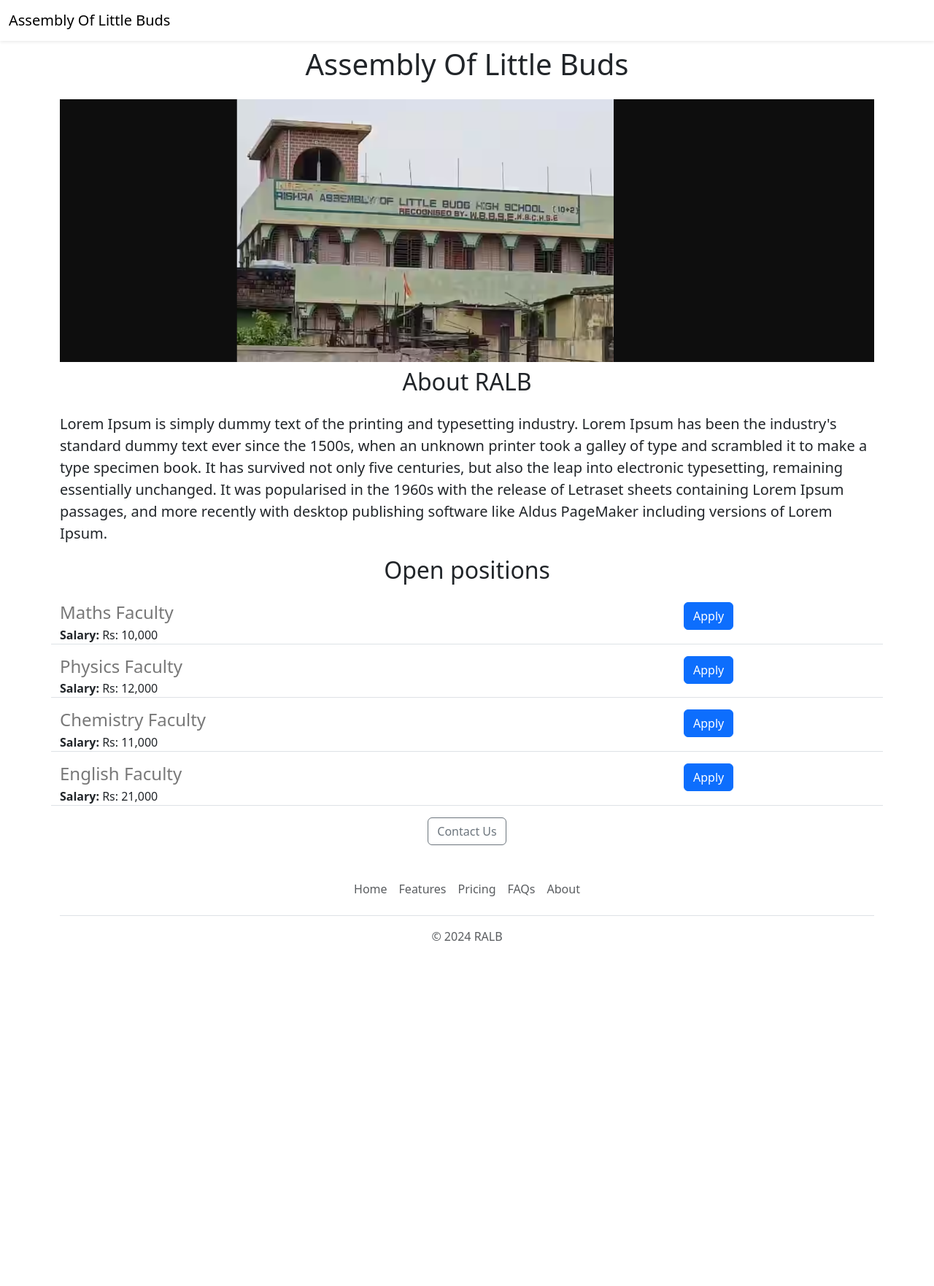
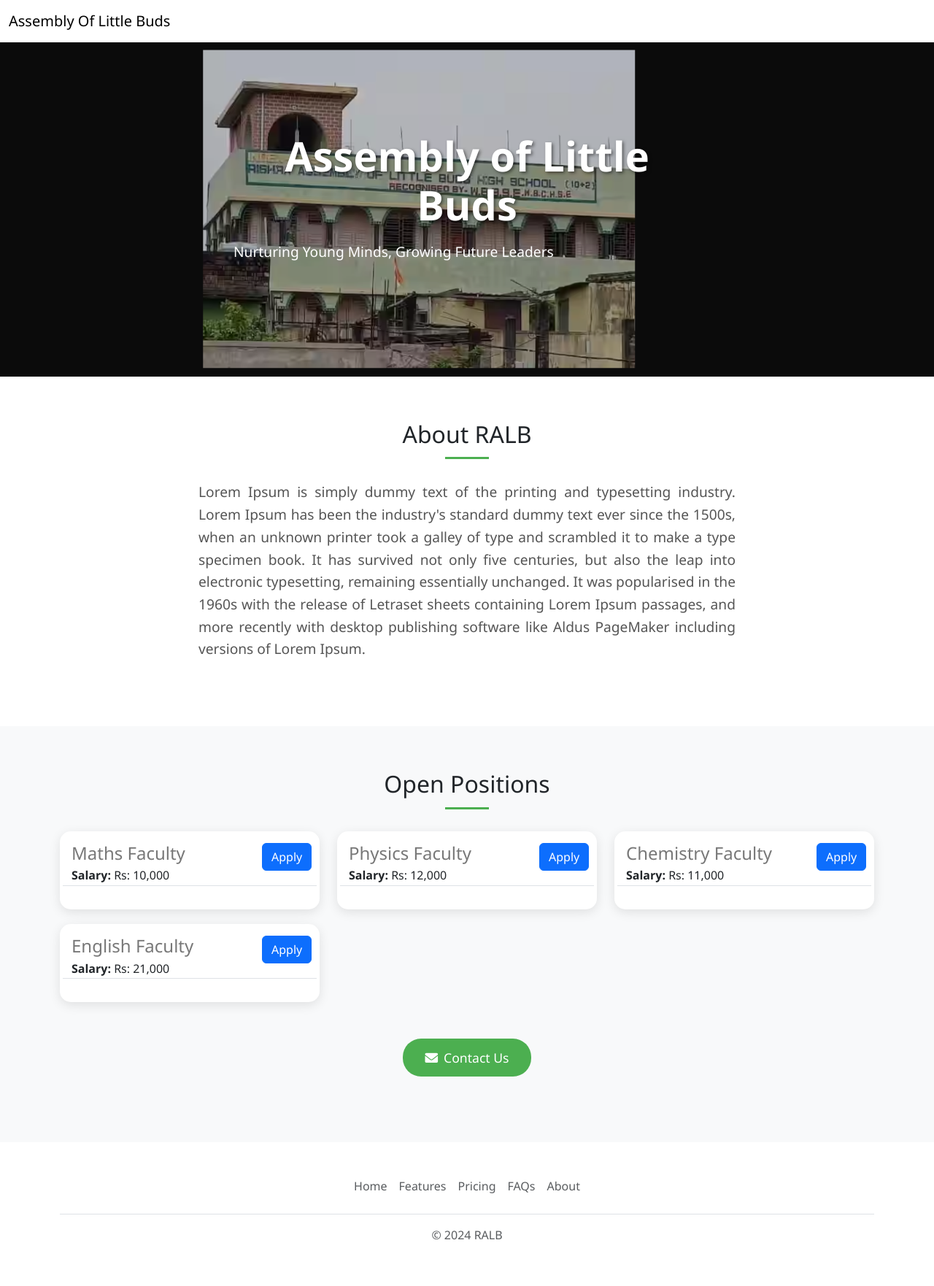
Before and after one commit to Anandsingh00/First-Flask-Project, a Flask app: page / in a window 1280 px wide. Shown: the whole page at 73% size. Before the commit the page ends 1289 px from the top, so only its background shows below. Run offline with Flask 3, Linux system fonts and the light colour scheme.

Commit message:
Commited with some changes

```diff
--- a/templates/home.html
+++ b/templates/home.html
@@ -2,45 +2,177 @@
 <html>
 
 <head>
-    <title>Assembly</title>
+    <title>Assembly of Little Buds</title>
     <meta charset="utf-8">
     <meta name="viewport" content="width=device-width, initial-scale=1">
-    <link href="https://cdn.jsdelivr.net/npm/bootstrap@5.3.3/dist/css/bootstrap.min.css" rel="stylesheet"
-        integrity="sha384-QWTKZyjpPEjISv5WaRU9OFeRpok6YctnYmDr5pNlyT2bRjXh0JMhjY6hW+ALEwIH" crossorigin="anonymous">
+    <link href="https://cdn.jsdelivr.net/npm/bootstrap@5.3.3/dist/css/bootstrap.min.css" rel="stylesheet">
+    <link href="https://cdnjs.cloudflare.com/ajax/libs/font-awesome/6.0.0/css/all.min.css" rel="stylesheet">
     <style>
+        :root {
+            --primary-color: #4CAF50;
+            --secondary-color: #45a049;
+        }
+
+        body {
+            font-family: 'Segoe UI', Tahoma, Geneva, Verdana, sans-serif;
+            line-height: 1.6;
+        }
+
+        .hero-section {
+            position: relative;
+            height: 460px;
+            overflow: hidden;
+            background-color: #f8f9fa;
+        }
+
         #banner {
-            height: 360px;
+            height: 100%;
+            width: 100%;
             object-fit: cover;
-            width: 100%;
+            filter: brightness(0.8);
+        }
+
+        .hero-content {
+            position: absolute;
+            top: 50%;
+            left: 50%;
+            transform: translate(-50%, -50%);
+            text-align: center;
+            color: white;
+            z-index: 2;
+        }
+
+        .hero-title {
+            font-size: 3.5rem;
+            font-weight: bold;
+            text-shadow: 2px 2px 4px rgba(0, 0, 0, 0.5);
+            margin-bottom: 1rem;
+        }
+
+        .section-title {
+            position: relative;
+            padding-bottom: 15px;
+            margin-bottom: 30px;
+        }
+
+        .section-title:after {
+            content: '';
+            position: absolute;
+            bottom: 0;
+            left: 50%;
+            transform: translateX(-50%);
+            width: 60px;
+            height: 3px;
+            background-color: var(--primary-color);
+        }
+
+        .about-section {
+            padding: 60px 0;
+            background-color: #ffffff;
+        }
+
+        .lead {
+            font-size: 1.2rem;
+            color: #555;
+            text-align: justify;
+            margin-bottom: 30px;
+        }
+
+        .jobs-section {
+            padding: 60px 0;
+            background-color: #f8f9fa;
+        }
+
+        .contact-btn {
+            padding: 12px 30px;
+            font-size: 1.1rem;
+            background-color: var(--primary-color);
+            color: white;
+            border: none;
+            border-radius: 25px;
+            transition: all 0.3s ease;
+            margin: 30px 0;
+        }
+
+        .contact-btn:hover {
+            background-color: var(--secondary-color);
+            transform: translateY(-2px);
+            box-shadow: 0 4px 15px rgba(0, 0, 0, 0.1);
+        }
+
+        .card {
+            border: none;
+            border-radius: 15px;
+            box-shadow: 0 4px 15px rgba(0, 0, 0, 0.1);
+            transition: transform 0.3s ease;
+            margin-bottom: 20px;
+        }
+
+        .card:hover {
+            transform: translateY(-5px);
         }
     </style>
 </head>
 
 <body>
     {% include 'nav.html' %}
+
+    <div class="hero-section">
+        <img id="banner" src="/static/banner.jpeg" alt="Assembly of Little Buds">
+        <div class="hero-content">
+            <h1 class="hero-title">Assembly of Little Buds</h1>
+            <p class="lead text-white">Nurturing Young Minds, Growing Future Leaders</p>
+        </div>
+    </div>
+
+    <div class="about-section">
         <div class="container">
-        <h1 class="text-center mt-2 mb-4">Assembly Of Little Buds</h1>
-        <img class="img-fluid" id="banner" src="\static\banner.jpeg">
-        <h2 class="text-center mt-2 mb-4">About RALB</h2>
-        <p class="lead">Lorem Ipsum is simply dummy text of the printing and typesetting industry. Lorem Ipsum
-            has
-            been the
-            industry's standard dummy text ever since the 1500s, when an unknown printer took a galley of type and
-            scrambled it to make a type specimen book. It has survived not only five centuries, but also the leap into
-            electronic typesetting, remaining essentially unchanged. It was popularised in the 1960s with the release of
-            Letraset sheets containing Lorem Ipsum passages, and more recently with desktop publishing software like
-            Aldus PageMaker including versions of Lorem Ipsum.</p>
-        <h2 class="text-center mt-2 mb-4">Open positions</h2>
-        <div>
+            <h2 class="text-center section-title">About RALB</h2>
+            <div class="row justify-content-center">
+                <div class="col-lg-8">
+                    <p class="lead">
+                        Lorem Ipsum is simply dummy text of the printing and typesetting industry. Lorem Ipsum has been
+                        the
+                        industry's standard dummy text ever since the 1500s, when an unknown printer took a galley of
+                        type
+                        and scrambled it to make a type specimen book. It has survived not only five centuries, but also
+                        the
+                        leap into electronic typesetting, remaining essentially unchanged. It was popularised in the
+                        1960s
+                        with the release of Letraset sheets containing Lorem Ipsum passages, and more recently with
+                        desktop
+                        publishing software like Aldus PageMaker including versions of Lorem Ipsum.
+                    </p>
+                </div>
+            </div>
+        </div>
+    </div>
+
+    <div class="jobs-section">
+        <div class="container">
+            <h2 class="text-center section-title">Open Positions</h2>
+            <div class="row">
                 {% for job in jobs%}
+                <div class="col-md-6 col-lg-4">
+                    <div class="card">
+                        <div class="card-body">
                             {% include 'jobItem.html' %}
+                        </div>
+                    </div>
+                </div>
                 {% endfor %}
             </div>
             <div class="text-center">
-            <button type="button" class="btn btn-outline-secondary">Contact Us</button>
+                <button class="contact-btn">
+                    <i class="fas fa-envelope me-2"></i>Contact Us
+                </button>
             </div>
         </div>
+    </div>
+
     {% include 'footer.html' %}
+
+    <script src="https://cdn.jsdelivr.net/npm/bootstrap@5.3.3/dist/js/bootstrap.bundle.min.js"></script>
 </body>
 
 </html>
```
Lines whose indentation alone changed are shown as unchanged.
